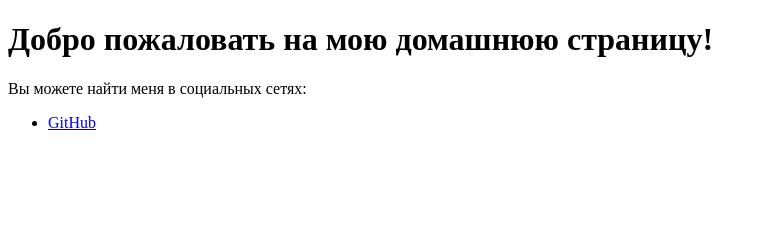
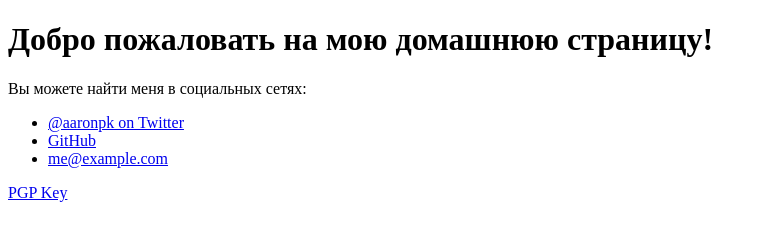
Before and after one commit to M23Nono/my-homepage, a plain HTML site: page index.html in a window 1280 px wide. Shown: the whole page, without its empty margins (0-766 px from the left). Drawn offline with Linux system fonts and the light colour scheme.

Commit message:
Update index.html

```diff
--- a/index.html
+++ b/index.html
@@ -9,10 +9,11 @@
     <h1>Добро пожаловать на мою домашнюю страницу!</h1>
     <p>Вы можете найти меня в социальных сетях:</p>
     <ul>
-        <li>
-            <a href="https://github.com/M23Nono" rel="me">GitHub</a>
-        </li>
-        <!-- Добавьте другие социальные сети здесь с атрибутом rel="me" -->
+        <li><a href="https://twitter.com/aaronpk" rel="me">@aaronpk on Twitter</a></li>
+        <li><a href="https://github.com/M23Nono" rel="me">GitHub</a></li>
+        <li><a href="mailto:me@example.com" rel="me">me@example.com</a></li>
     </ul>
+    <!-- Добавляем ссылку на открытый PGP ключ -->
+    <a href="/key.txt" rel="pgpkey">PGP Key</a>
 </body>
 </html>
```
